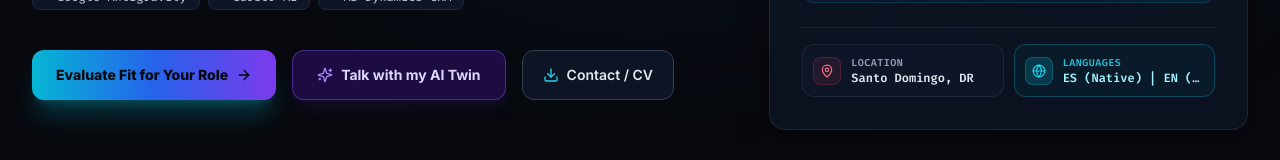
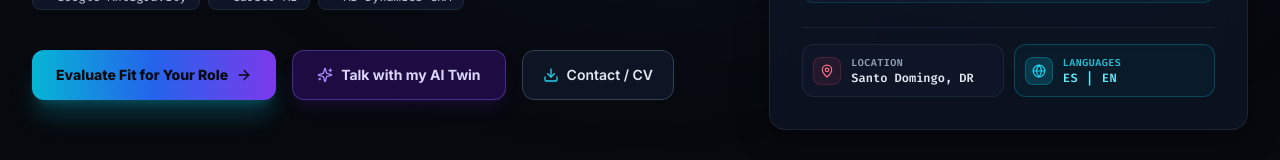
Before and after one commit to josue052015/portafolioNew, a React (Vite) app: page / in a window 1280 px wide. Shown: the part 585-745 px from the top of the page. Built offline with nearby package versions, Linux system fonts and the light colour scheme.

Commit message:
style: simplify languages badge to ES | EN

```diff
--- a/src/components/Hero.tsx
+++ b/src/components/Hero.tsx
@@ -167,8 +167,8 @@ export const Hero: React.FC<HeroProps> = ({ onOpenContact, onToggleAiChat }) =>
                   </div>
                   <div className="flex flex-col min-w-0">
                     <span className="text-[10px] uppercase tracking-wider text-cyan-400/90 font-mono font-bold">{t.hero.languagesLabel}</span>
-                    <span className="text-xs font-semibold text-cyan-200 font-mono truncate">
-                      {lang === 'en' ? 'ES (Native) | EN (Prof)' : 'ES (Nativo) | EN (Prof)'}
+                    <span className="text-xs font-extrabold text-cyan-300 font-mono tracking-wider">
+                      ES | EN
                     </span>
                   </div>
                 </div>
```
